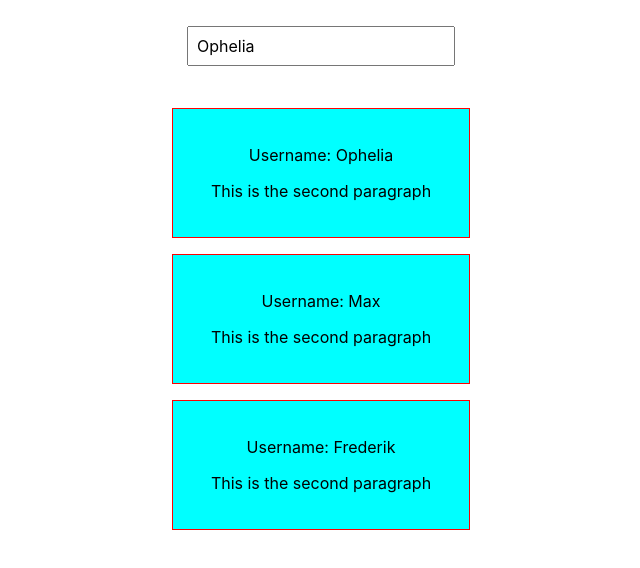
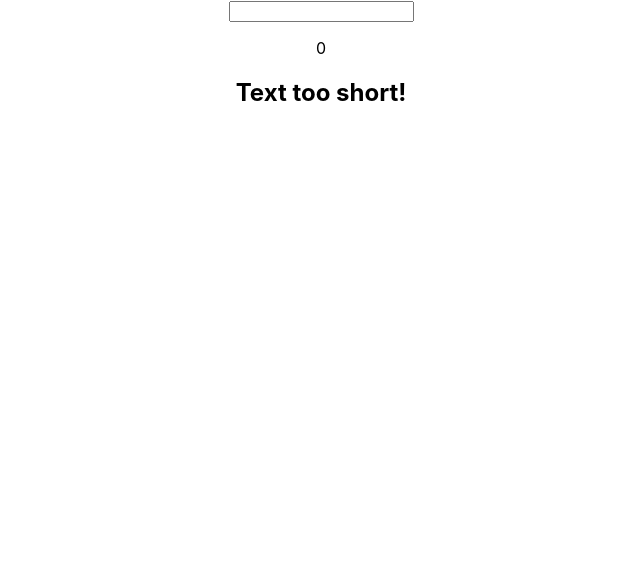
Before and after one commit to DarkWinther/burger-app, a React (Create React App) app: page / in a window 1280 px wide. Shown: the top 568 px of the page, without its empty margins (319-959 px from the left). Built offline with nearby package versions, Linux system fonts and the light colour scheme.

Commit message:
Assignment 2 (#2)

```diff
--- a/src/App.js
+++ b/src/App.js
@@ -1,26 +1,53 @@
 import React, { Component } from 'react';
 import './App.css';
-import UserOutput from './Assignment 1/UserOutput';
-import UserInput from './Assignment 1/UserInput';
+import Validation from './Assignment 2/Validation';
+import CharComponent from './Assignment 2/CharComponent';
 
 class App extends Component {
-  state = {
-    username: "Ophelia"
+    state = {
+      text: "",
+      textLength: 0
+    }
+
+  inputLengthHandler = (e) => {
+    this.setState({
+      text: e.target.value,
+      textLength: e.target.value.length
+    });
   }
 
-  switchNameHandler = (e) => {
+  deleteCharHandler = (i) => {
+    const charArr = this.state.text.split('');
+    charArr.splice(i, 1);
+    const newText = charArr.join('');
     this.setState({
-      username: e.target.value
+      text: newText,
+      textLength: newText.length
     });
   }
 
   render() {
+    const charArr = this.state.text.split('');
+    const charList = charArr.map((char, index) => {
+      return (
+        <CharComponent
+          click={this.deleteCharHandler.bind(this, index)}
+          text={char}
+          key={"chrcmp_" + index}
+        />
+      )
+    });
+
     return (
       <div className="App">
-        <UserInput name={this.state.username} changed={this.switchNameHandler}/>
-        <UserOutput username={this.state.username} />
-        <UserOutput username="Max" />
-        <UserOutput username="Frederik" />
+        <input
+          value={this.state.text}
+          onChange={this.inputLengthHandler}
+          type="text"
+        />
+        <p>{this.state.textLength}</p>
+        <Validation textLength={this.state.textLength}/>
+        {charList}
       </div>
     );
   }
--- a/src/Assignment 1/UserInput.js
+++ /dev/null
@@ -1,15 +0,0 @@
-import React from 'react';
-
-const style = {
-  font: 'inherit',
-  padding: '8px',
-  margin: '26px'
-}
-
-const UserInput = (props) => {
-  return (
-    <input style={style} onChange={props.changed} value={props.name} type="text"></input>
-  )
-}
-
-export default UserInput;
--- a/src/Assignment 1/UserOutput.css
+++ /dev/null
@@ -1,8 +0,0 @@
-.userOutput {
-  background-color: cyan;
-  width: 20%;
-  border: 1px solid red;
-  text-align: center;
-  margin: 16px auto;
-  padding: 20px;
-}
--- a/src/Assignment 1/UserOutput.js
+++ /dev/null
@@ -1,13 +0,0 @@
-import React from 'react';
-import './UserOutput.css';
-
-const UserOutput = (props) => {
-  return (
-    <div className="userOutput">
-      <p>Username: {props.username}</p>
-      <p>This is the second paragraph</p>
-    </div>
-  )
-}
-
-export default UserOutput;
--- /dev/null
+++ b/src/Assignment 2/CharComponent.js
@@ -0,0 +1,16 @@
+import React from 'react';
+
+const style = {
+  display: "inline-block",
+  padding: "16px",
+  textAlign: "center",
+  margin: "16px",
+  border: "1px solid black",
+  backgroundColor: "cyan"
+}
+
+const CharComponent = (props) => {
+  return <p onClick={props.click} style={style}>{props.text}</p>
+}
+
+export default CharComponent;
--- /dev/null
+++ b/src/Assignment 2/Validation.js
@@ -0,0 +1,10 @@
+import React from 'react';
+
+const Validation = (props) => {
+  if (props.textLength > 5)
+    return <h2>Text long enough!</h2>
+  else
+    return <h2>Text too short!</h2>
+}
+
+export default Validation;
```
